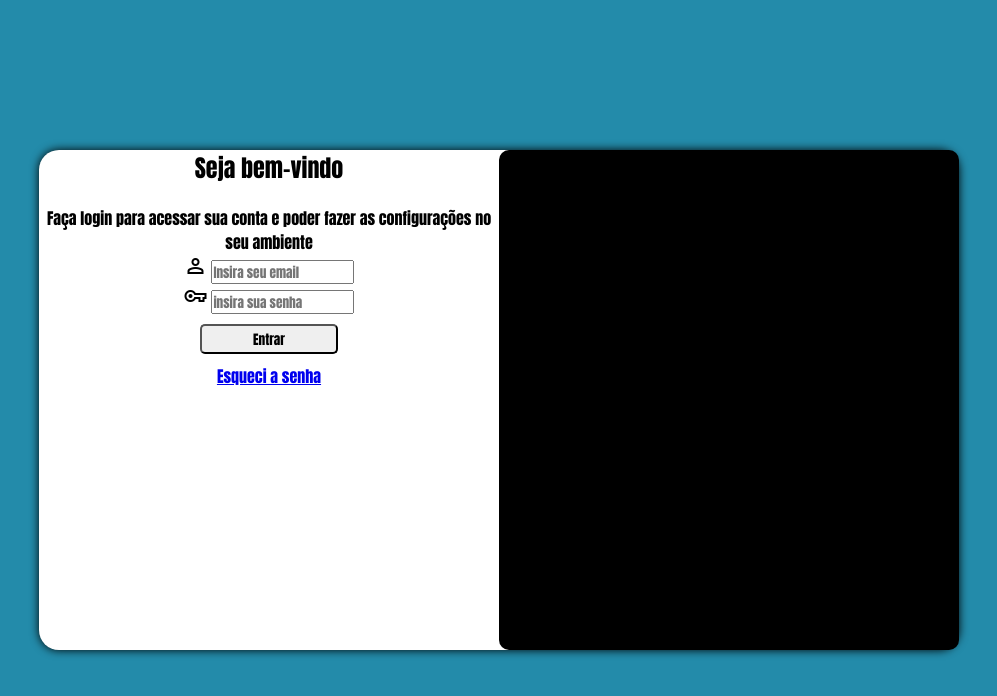
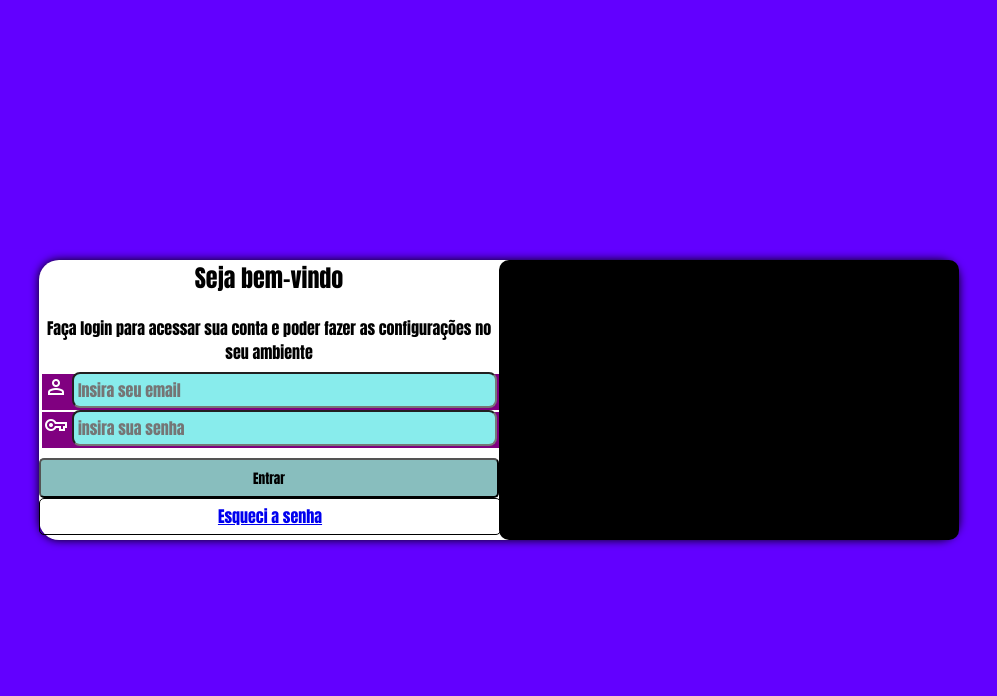
Before and after one commit to EleandersonAmbrozioJeronimo/Projeto-login, a plain HTML site: page index.html in a window 1280 px wide. Shown: the whole page, without its empty margins (141-1138 px from the left). Drawn offline with nearby package versions, Linux system fonts and the light colour scheme.

Commit message:
termino do projeto

```diff
--- a/estilos/mediaquery.css
+++ b/estilos/mediaquery.css
@@ -5,6 +5,7 @@
 
     section#login{
         width: 80vw;
+        height: 300px;
     }
 
     section#login > div#imagem{
@@ -27,6 +28,7 @@
 
     section#login{
         width: 920px;
+        height: 280px;
     }
 
     section#login > div#imagem{
--- a/estilos/style.css
+++ b/estilos/style.css
@@ -10,7 +10,7 @@
 body, html{
     width: 100vw;
     height: 100vh;
-    background-color: rgb(35, 139, 170)
+    background-color: rgb(98, 0, 255)
 }
 
 main{
@@ -22,16 +22,15 @@ main{
 section#login{
     position: absolute;
     background-color: white;
-    width: 300px;
-    height: 500px;
+    width: 350px;
+    height: 465px;
     border-radius: 20px;
     top: 50%;
     left: 50%;
-    transform: translate(-50%, -50%);
     box-shadow: 0px 0px 10px black;
-
     transition: width .3s, height .3s;
     transition-timing-function: ease;
+    transform: translate(-50%, -50%);
 }
 
 
@@ -56,15 +55,40 @@ div#formulario > h1{
 
 div#formulario > p{
     font-size: 0.8em;
+    padding-bottom: 10px;
+}
+
+form >div.campo{
+    background-color: purple;
+    margin-bottom: 2px;
+    margin-left: 3px;
+}
+
+div.campo > span{
+    color: white;
+}
+
+div.campo > input{
+    background-color: rgb(136, 236, 236);
+    font-size: 1em;
+    height: 100%;
+    width: calc(100% - 44px);
+    border-radius: 8px;
+    padding: 4px;
+    transform: translateY(-2px);
+}
+
+div.campo > input:focus-within{
+    background-color: white;
 }
 
 form > input[type=submit]{
     display: block;
-    margin: auto;
     margin-top: 10px;
-    width: 30%;
-    height: 30px;
+    width: 100%;
+    height: 40px;
     border-radius: 5px;
+    background-color: rgb(136, 190, 190);
 }
 
 form > input[type=submit]:hover{
@@ -77,9 +101,14 @@ form > a.botao{
     display: block;
     text-align: center;
     font-size: 1em;
-    padding-top: 10px;
+    padding-top: 5px;
+    width: 100%;
+    height: 30px;
+    border: 1px solid black;
+    border-radius: 5px;
 }
 
 form > a.botao:hover{
     color: black;
+    background-color: rgb(223, 203, 241);
 }
```
